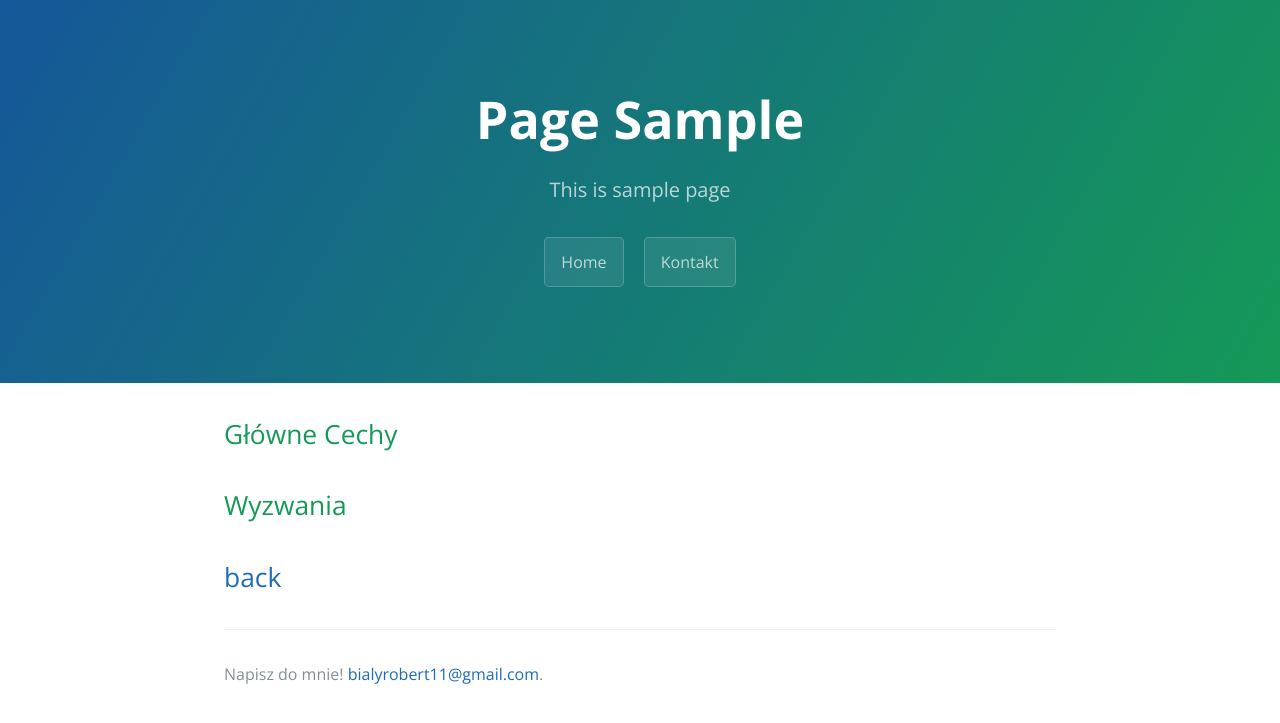
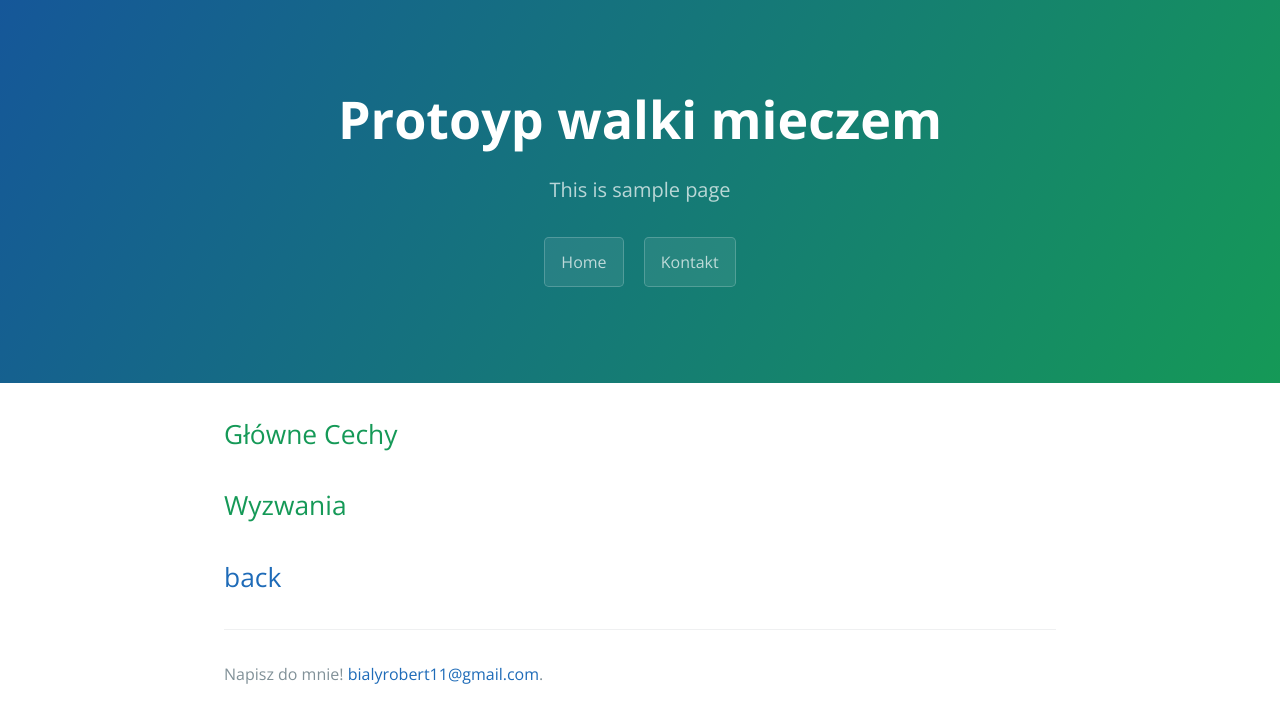
Before and after one commit to LaserRock46/laserrock46.github.io, a Jekyll site: the page built from sword-combat.md, in a window 1280 px wide. Shown: the top 723 px of the page. Built offline with Jekyll 4.4.1, drawn with Linux system fonts in a browser that asks for light colours; the repository's description, which GitHub fills in, is left out.

Commit message:
Update sword-combat.md

```diff
--- a/sword-combat.md
+++ b/sword-combat.md
@@ -1,6 +1,6 @@
 ---
 layout: default
-title: Page Sample
+title: Protoyp walki mieczem
 description: This is sample page
 ---
 ## Główne Cechy
```
